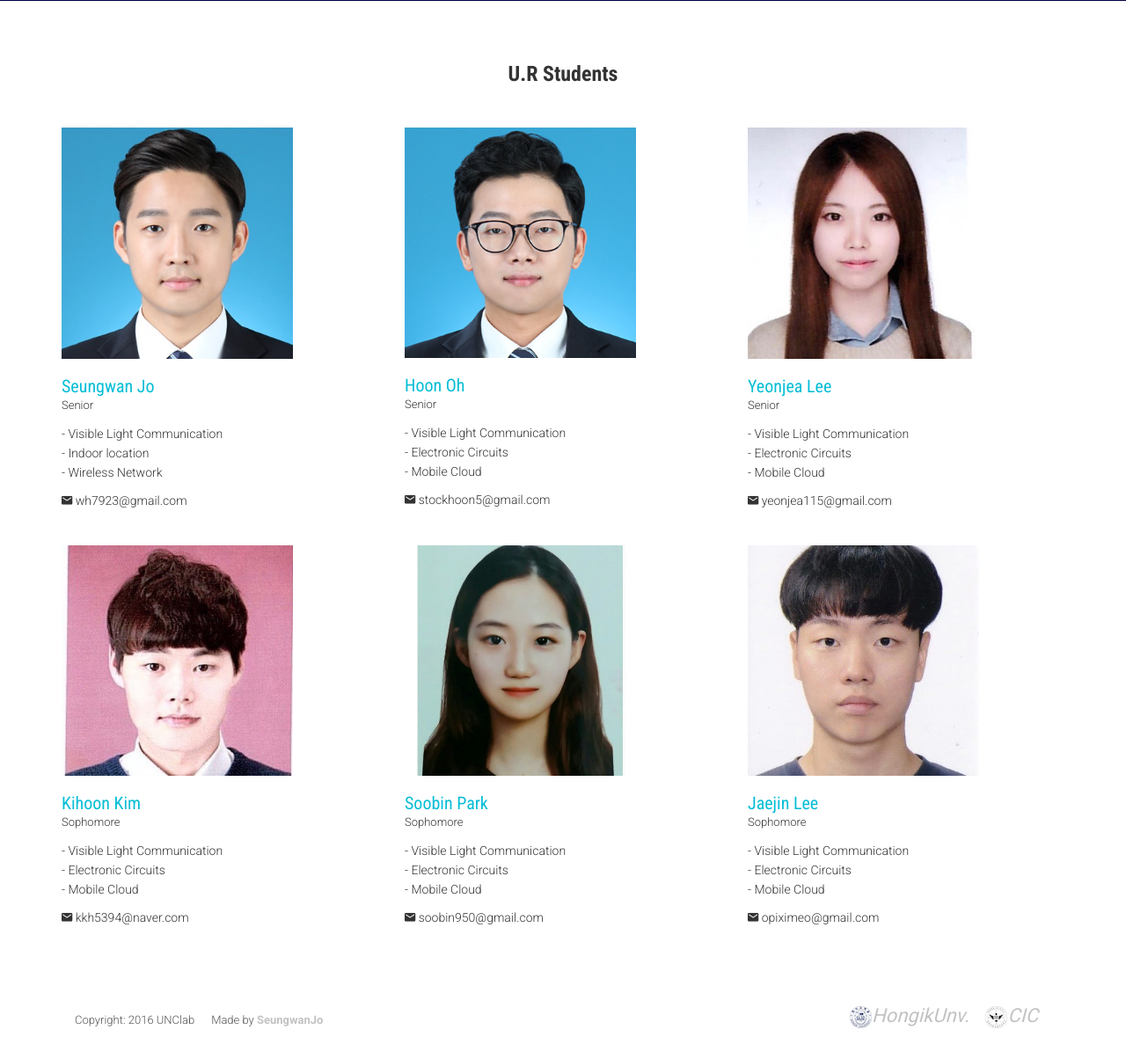
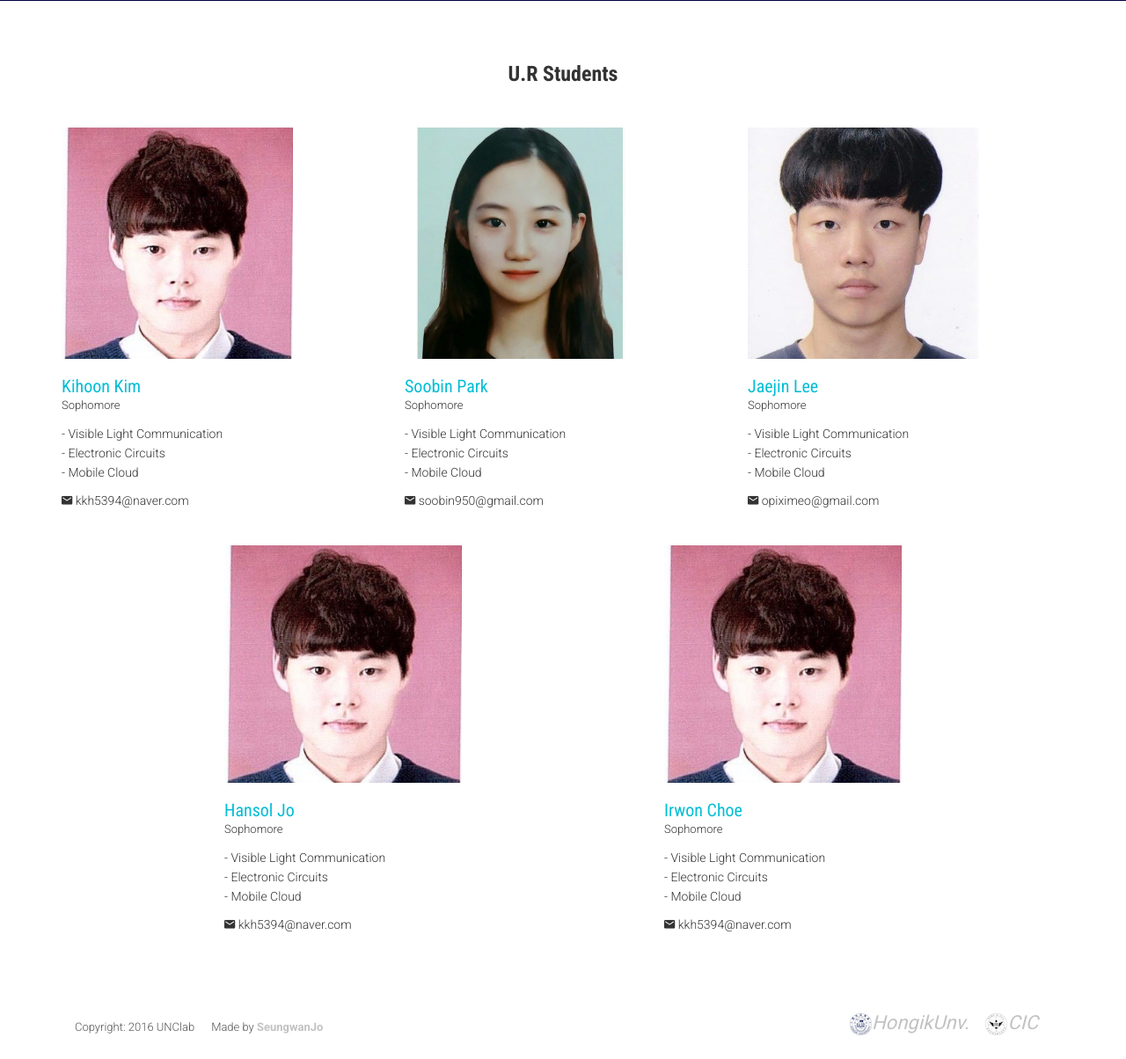
Before and after one commit to jaejin1/UNClabhomepage, a PHP site: page /UndergraduateStudents.php in a window 1280 px wide. Shown: the part 279-1483 px from the top of the page at 88% size. Before the commit the page ends 1448 px from the top, so only its background shows below. Run offline with PHP 8.4, Linux system fonts and the light colour scheme; some libraries are stand-ins or nearby versions; some web fonts are replaced.

Commit message:
undergraduatestudents

```diff
--- a/UndergraduateStudents.php
+++ b/UndergraduateStudents.php
@@ -99,6 +99,7 @@ Header Section Start
     <div class="container">
         <div class="row">
             <h2 class="subtitle text-center">U.R Students</h2>
+            <!--
             <div class="col-md-3">
                 <div class="team-member   "  >
                     <div class="team-img">
@@ -141,7 +142,7 @@ Header Section Start
                 </div>
             </div>
         </div>
-        <div class="row">
+        <div class="row">-->
             <div class="col-md-3">
                 <div class="team-member   "  >
                     <div class="team-img">
@@ -183,6 +184,38 @@ Header Section Start
                     </p>
                 </div>
             </div>
+
+            <div class="row">
+                <div class="col-md-2"></div>
+                <div class="col-md-3">
+                    <div class="team-member   "  >
+                        <div class="team-img">
+                            <img src="images/team/mrkim.jpg" class="team-pic" alt="">
+                        </div>
+                        <h3 class="team_name">Hansol Jo</h3>
+                        <p class="team_designation">Sophomore</p>
+                        <p class="team_text"> - Visible Light Communication<br>- Electronic Circuits<br> - Mobile Cloud</p>
+                        <p>
+                            <i class="ion-android-mail"></i>  kkh5394@naver.com
+                        </p>
+                    </div>
+                </div>
+                <div class="col-md-2"></div>
+                <div class="col-md-3">
+                    <div class="team-member   "  >
+                        <div class="team-img">
+                            <img src="images/team/mrkim.jpg" class="team-pic" alt="">
+                        </div>
+                        <h3 class="team_name">Irwon Choe</h3>
+                        <p class="team_designation">Sophomore</p>
+                        <p class="team_text"> - Visible Light Communication<br>- Electronic Circuits<br> - Mobile Cloud</p>
+                        <p>
+                            <i class="ion-android-mail"></i>  kkh5394@naver.com
+                        </p>
+                    </div>
+                </div>
+                <div class="col-md-2"></div>
+            </div>
         </div>
     </div>
 </section>
```
